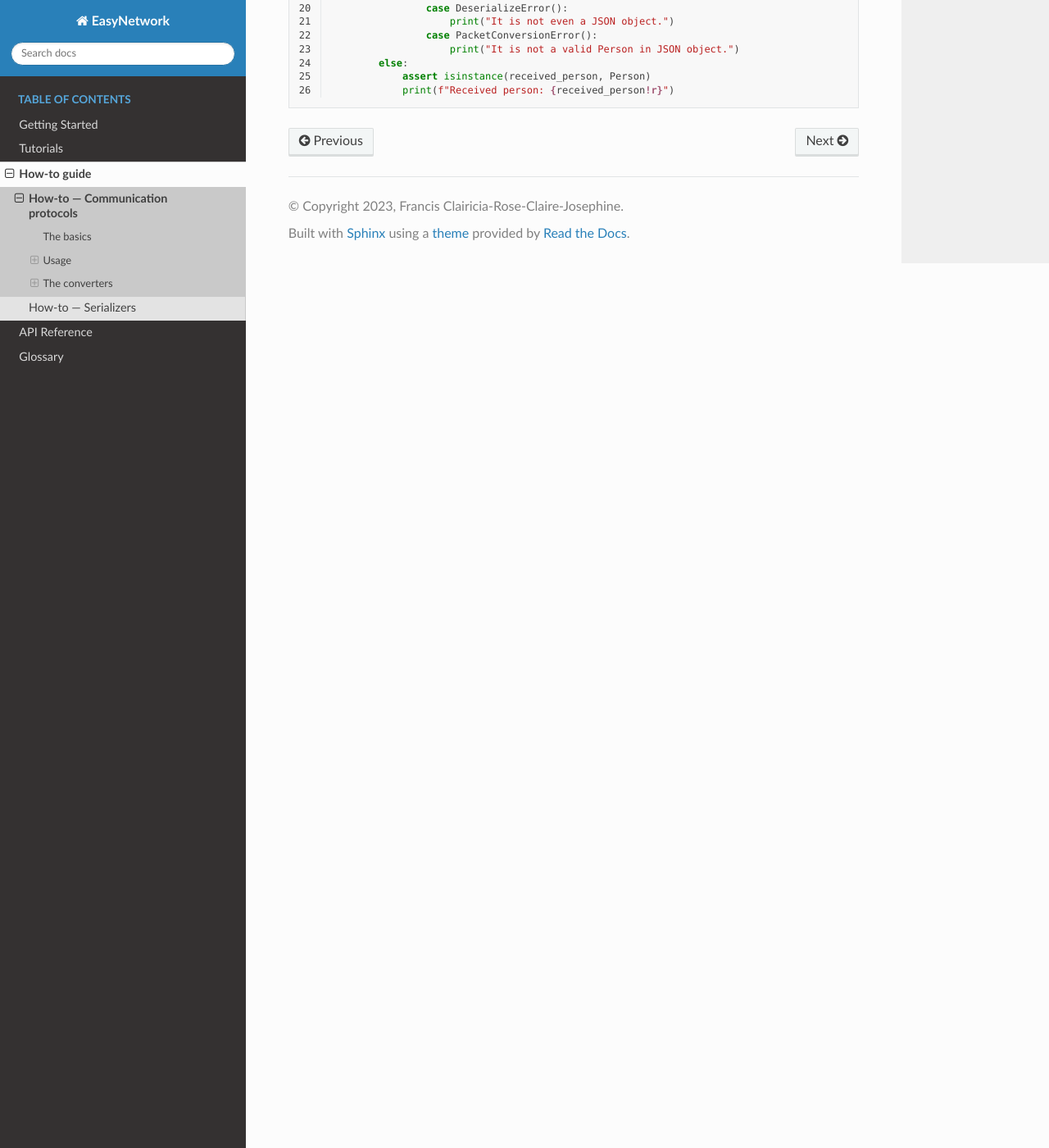
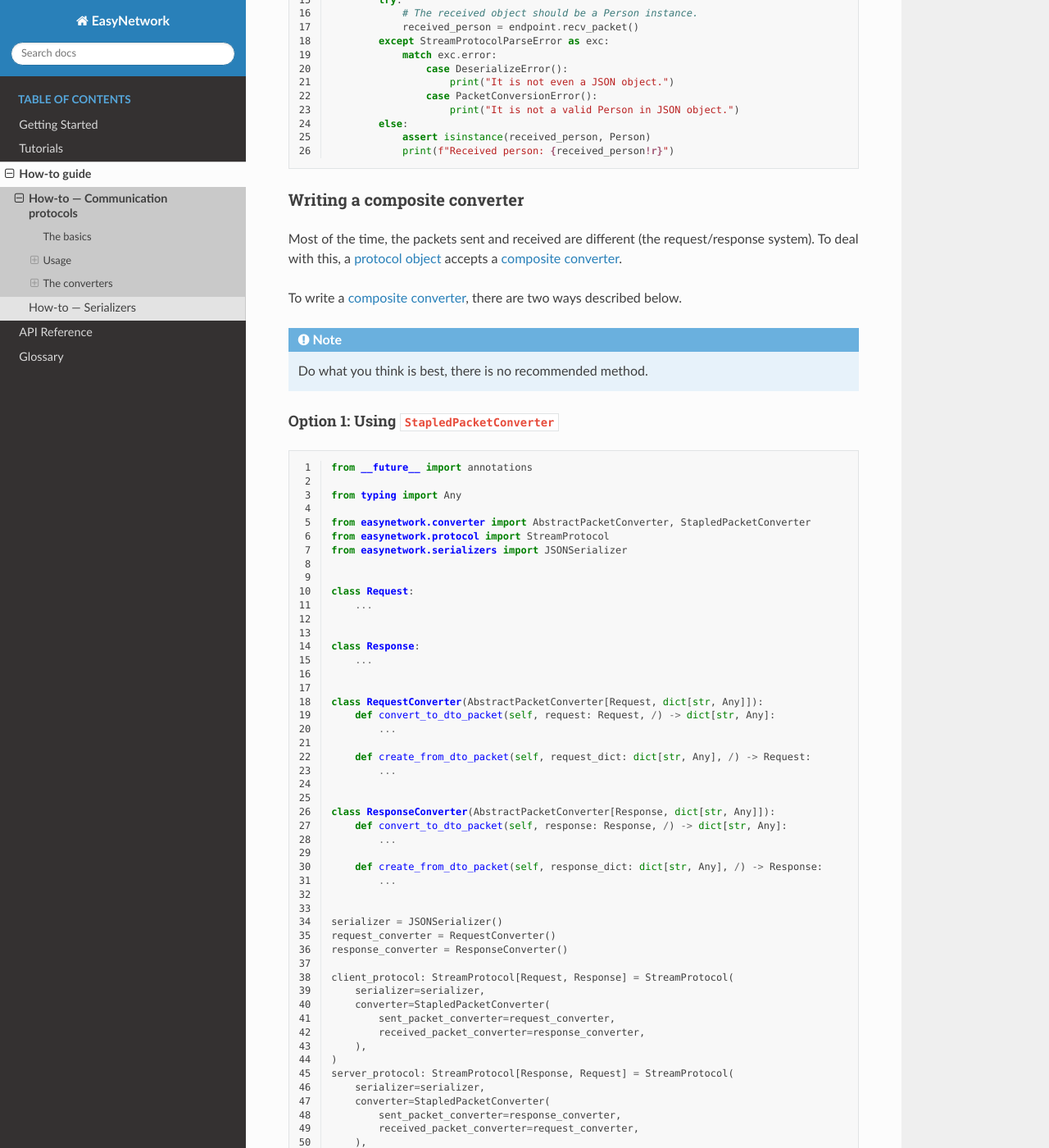
Before and after one commit to francis-clairicia/EasyNetwork, a Sphinx documentation site: the page built from docs/source/howto/protocols.rst, in a window 1280 px wide and 1400 px high, scrolled down 5101 px. Shown: the whole window at 82% size. Built offline with Sphinx 7.4.7 and the Read the Docs theme 2.0.0, drawn with Linux system fonts in a browser that asks for light colours; some of the changed text lies outside the part shown.

Commit message:
[DOCS] how-to guide for protocols: Finished

```diff
--- /dev/null
+++ b/docs/source/_include/examples/howto/protocols/composite_converter/packet_converter_subclass.py
@@ -0,0 +1,45 @@
+# mypy: disable-error-code=empty-body
+
+from __future__ import annotations
+
+from typing import Any
+
+from easynetwork.converter import AbstractPacketConverterComposite
+from easynetwork.protocol import StreamProtocol
+from easynetwork.serializers import JSONSerializer
+
+
+class Request:
+    ...
+
+
+class Response:
+    ...
+
+
+class ClientConverter(AbstractPacketConverterComposite[Request, Response, dict[str, Any]]):
+    def convert_to_dto_packet(self, request: Request, /) -> dict[str, Any]:
+        ...
+
+    def create_from_dto_packet(self, response_dict: dict[str, Any], /) -> Response:
+        ...
+
+
+class ServerConverter(AbstractPacketConverterComposite[Response, Request, dict[str, Any]]):
+    def convert_to_dto_packet(self, response: Response, /) -> dict[str, Any]:
+        ...
+
+    def create_from_dto_packet(self, request_dict: dict[str, Any], /) -> Request:
+        ...
+
+
+serializer = JSONSerializer()
+
+client_protocol: StreamProtocol[Request, Response] = StreamProtocol(
+    serializer=serializer,
+    converter=ClientConverter(),
+)
+server_protocol: StreamProtocol[Response, Request] = StreamProtocol(
+    serializer=serializer,
+    converter=ServerConverter(),
+)
--- /dev/null
+++ b/docs/source/_include/examples/howto/protocols/composite_converter/stapled_packet_converter.py
@@ -0,0 +1,53 @@
+# mypy: disable-error-code=empty-body
+
+from __future__ import annotations
+
+from typing import Any
+
+from easynetwork.converter import AbstractPacketConverter, StapledPacketConverter
+from easynetwork.protocol import StreamProtocol
+from easynetwork.serializers import JSONSerializer
+
+
+class Request:
+    ...
+
+
+class Response:
+    ...
+
+
+class RequestConverter(AbstractPacketConverter[Request, dict[str, Any]]):
+    def convert_to_dto_packet(self, request: Request, /) -> dict[str, Any]:
+        ...
+
+    def create_from_dto_packet(self, request_dict: dict[str, Any], /) -> Request:
+        ...
+
+
+class ResponseConverter(AbstractPacketConverter[Response, dict[str, Any]]):
+    def convert_to_dto_packet(self, response: Response, /) -> dict[str, Any]:
+        ...
+
+    def create_from_dto_packet(self, response_dict: dict[str, Any], /) -> Response:
+        ...
+
+
+serializer = JSONSerializer()
+request_converter = RequestConverter()
+response_converter = ResponseConverter()
+
+client_protocol: StreamProtocol[Request, Response] = StreamProtocol(
+    serializer=serializer,
+    converter=StapledPacketConverter(
+        sent_packet_converter=request_converter,
+        received_packet_converter=response_converter,
+    ),
+)
+server_protocol: StreamProtocol[Response, Request] = StreamProtocol(
+    serializer=serializer,
+    converter=StapledPacketConverter(
+        sent_packet_converter=response_converter,
+        received_packet_converter=request_converter,
+    ),
+)
--- a/docs/source/glossary.rst
+++ b/docs/source/glossary.rst
@@ -13,7 +13,7 @@ Glossary
    composite converter
       A :term:`converter` that processes different objects in input and output.
 
-      .. seealso:: :class:`.RequestResponseConverterBuilder` class.
+      .. seealso:: :class:`.StapledPacketConverter` class.
 
    converter
       An interface responsible for bridging the gap between the Python objects manipulated by the application/software
--- a/docs/source/howto/protocols.rst
+++ b/docs/source/howto/protocols.rst
@@ -32,7 +32,7 @@ You can either directly create an instance:
       .. literalinclude:: ../_include/examples/howto/protocols/basics/stream_protocol_instance.py
          :linenos:
 
-or do a subclass:
+or create a subclass:
 
 .. tabs::
 
@@ -164,4 +164,31 @@ In the application, you can now safely handle an object with real meaning:
    :linenos:
 
 
+Writing a composite converter
+-----------------------------
+
+Most of the time, the packets sent and received are different (the request/response system). To deal with this, a :term:`protocol object`
+accepts a :term:`composite converter`.
+
+To write a :term:`composite converter`, there are two ways described below.
+
+.. note::
+
+   Do what you think is best, there is no recommended method.
+
+Option 1: Using ``StapledPacketConverter``
+^^^^^^^^^^^^^^^^^^^^^^^^^^^^^^^^^^^^^^^^^^
+
+.. literalinclude:: ../_include/examples/howto/protocols/composite_converter/stapled_packet_converter.py
+   :start-at: from __future__ import
+   :linenos:
+
+Option 2: By subclassing ``AbstractPacketConverterComposite``
+^^^^^^^^^^^^^^^^^^^^^^^^^^^^^^^^^^^^^^^^^^^^^^^^^^^^^^^^^^^^^
+
+.. literalinclude:: ../_include/examples/howto/protocols/composite_converter/packet_converter_subclass.py
+   :start-at: from __future__ import
+   :linenos:
+
+
 .. include:: ../_include/link-labels.rst
```
Also changed, not shown: other parts of docs/source/glossary.rst (+1 -1 lines), docs/source/_include/examples/howto/protocols/composite_converter/__init__.py (added).
